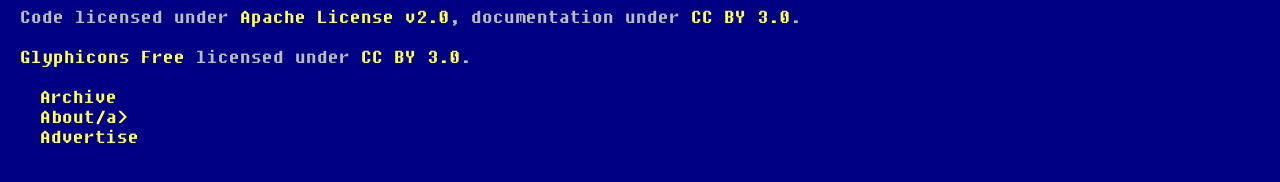
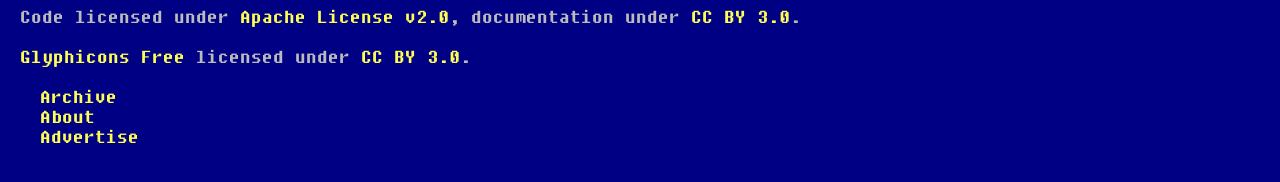
Before and after one commit to dmkgll/tst, a Jekyll site: the page built from about.md, in a window 1280 px wide. Shown: the part 491-673 px from the top of the page. Built offline with Jekyll 4.4.1, drawn with Linux system fonts in a browser that asks for light colours; comment, search, counter and statistics services are not loaded.

```diff
--- a/_includes/footer.html
+++ b/_includes/footer.html
@@ -6,7 +6,7 @@
         <ul class="footer-links">
           <li><a href="/archive">Archive</a></li>
           <li class="muted">&middot;</li>
-          <li><a href="/about">About/a></li>
+          <li><a href="/about">About</a></li>
           <li class="muted">&middot;</li>
           <li><a href="/shilling">Advertise</a></li>
         </ul>
```
